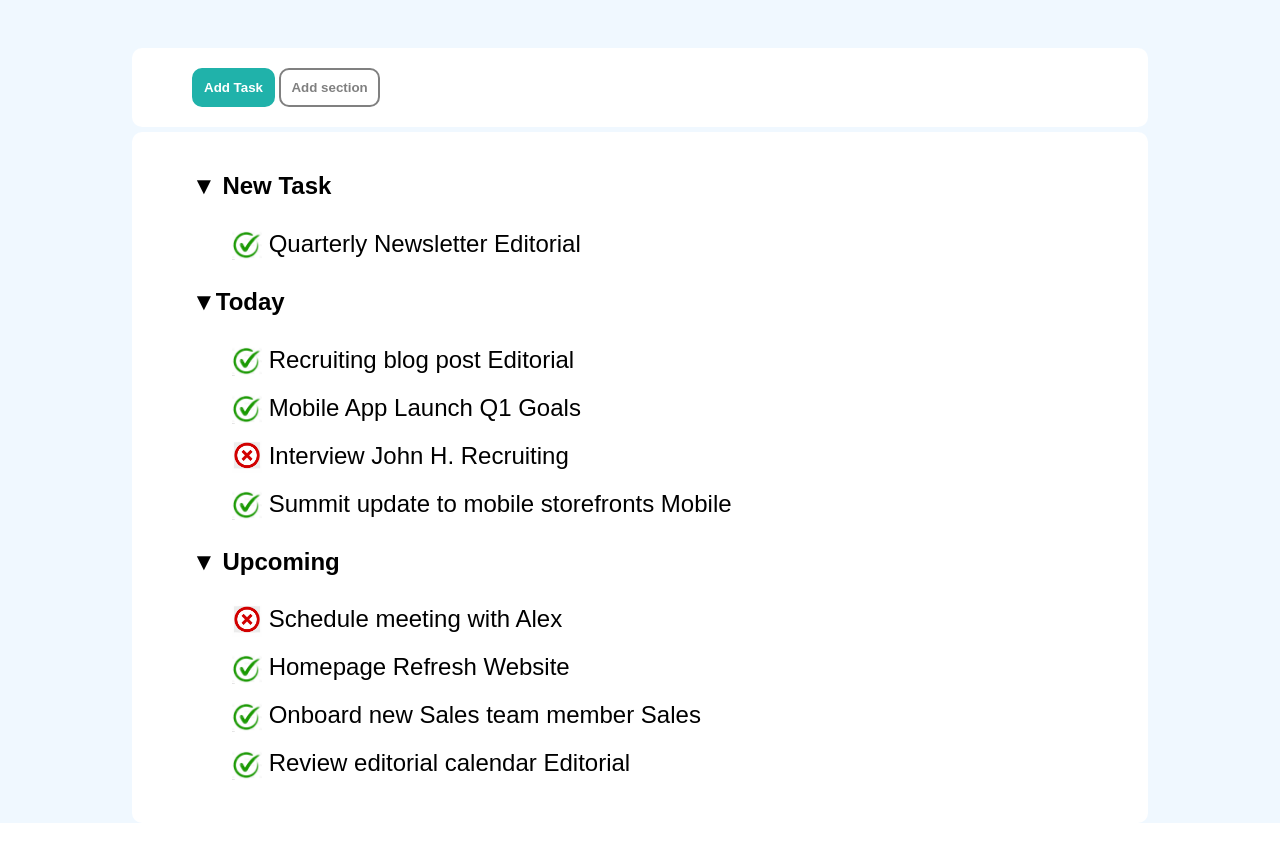
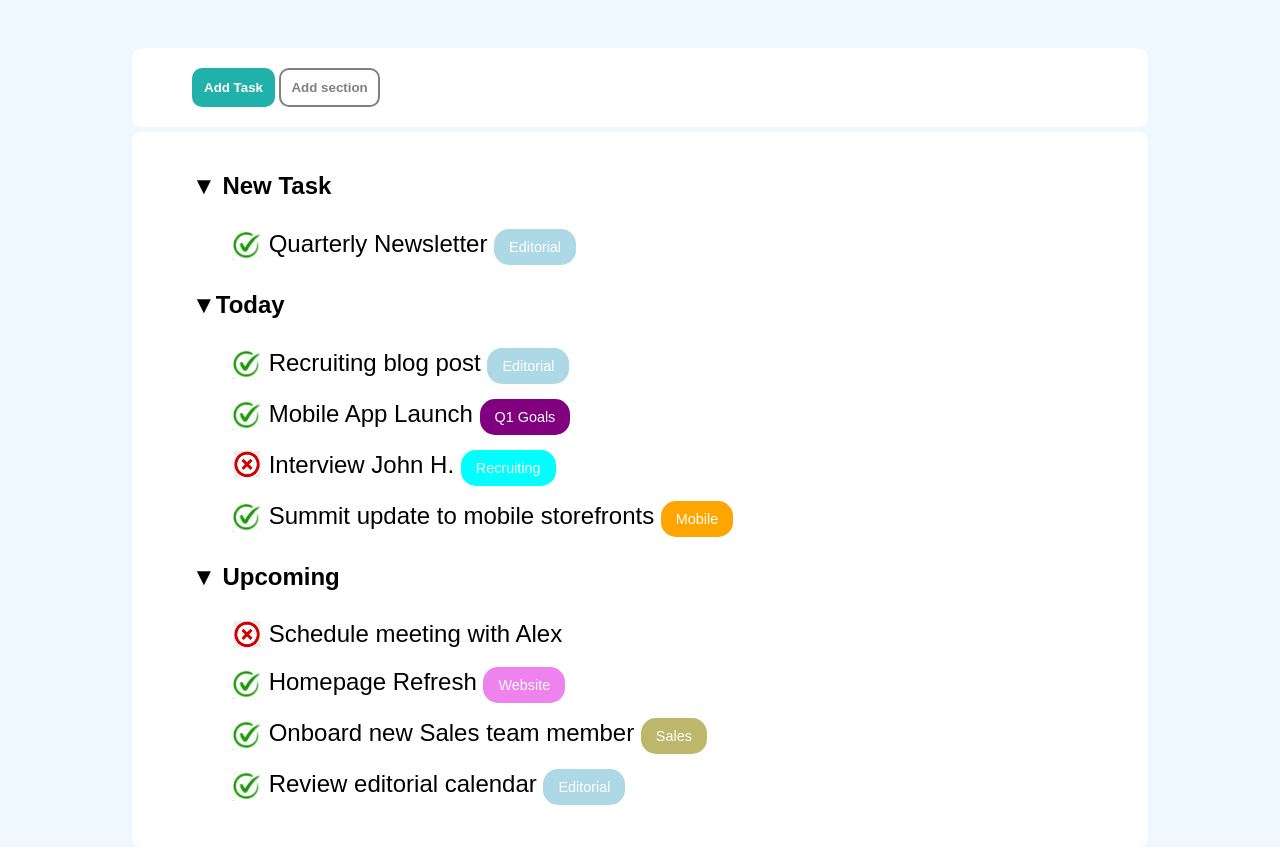
Before and after one commit to AndrewScacchi/html-css-toboolist, a plain HTML site: page index.html in a window 1280 px wide. Shown: the part 162-1014 px from the top of the page. Before the commit the page ends 990 px from the top, so only its background shows below. Drawn offline with Linux system fonts and the light colour scheme.

Commit message:
Errata Corrige, forgot to reactive marker style by removing comments on css

```diff
--- a/style.css
+++ b/style.css
@@ -82,7 +82,7 @@ ul {
 
 /* Marker Section */
 
-/* .mrk {
+.mrk {
     color: white;
     padding: 10px 15px;
     border-radius: 15px;
@@ -99,4 +99,10 @@ ul {
 }
 .mrk_mobil {
     background-color: orange;
-} */
+}
+.mrk_web{
+    background-color: violet;
+}
+.mrk_sales {
+    background-color:darkkhaki;
+}
```
